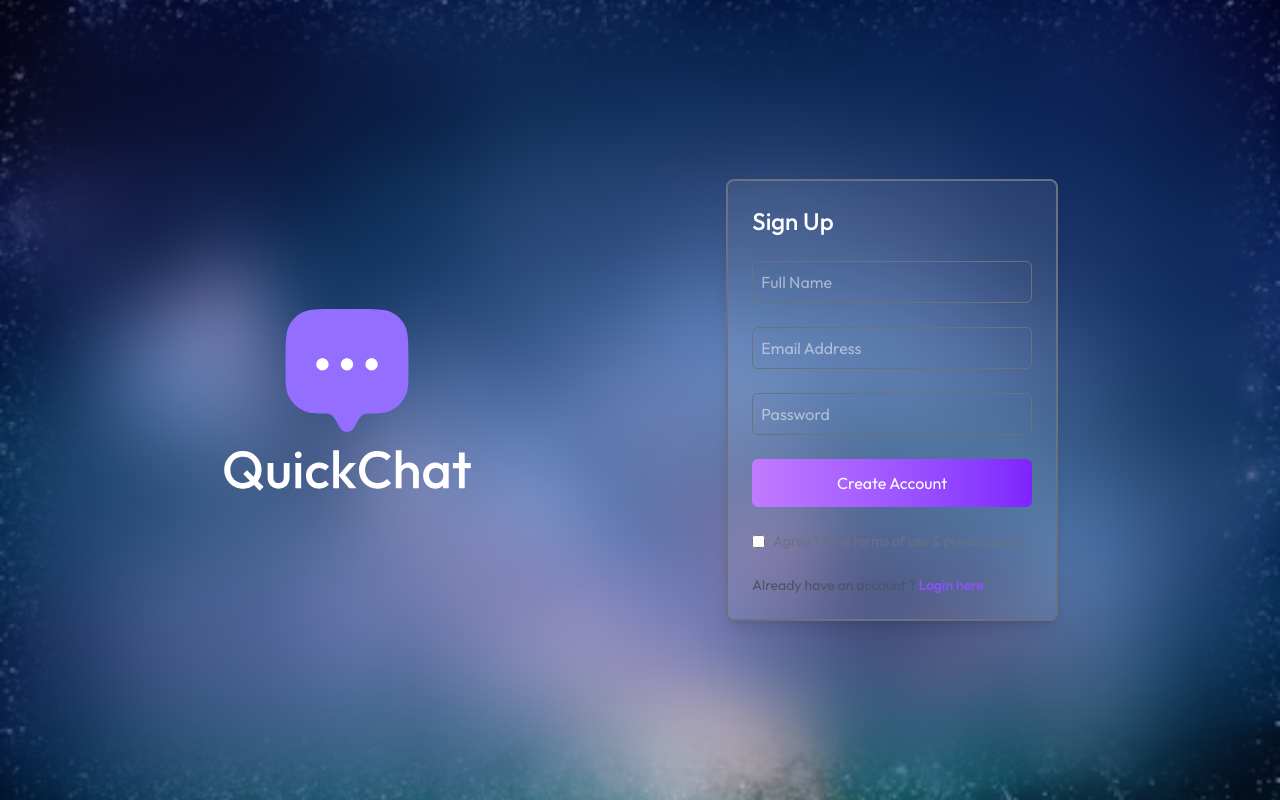
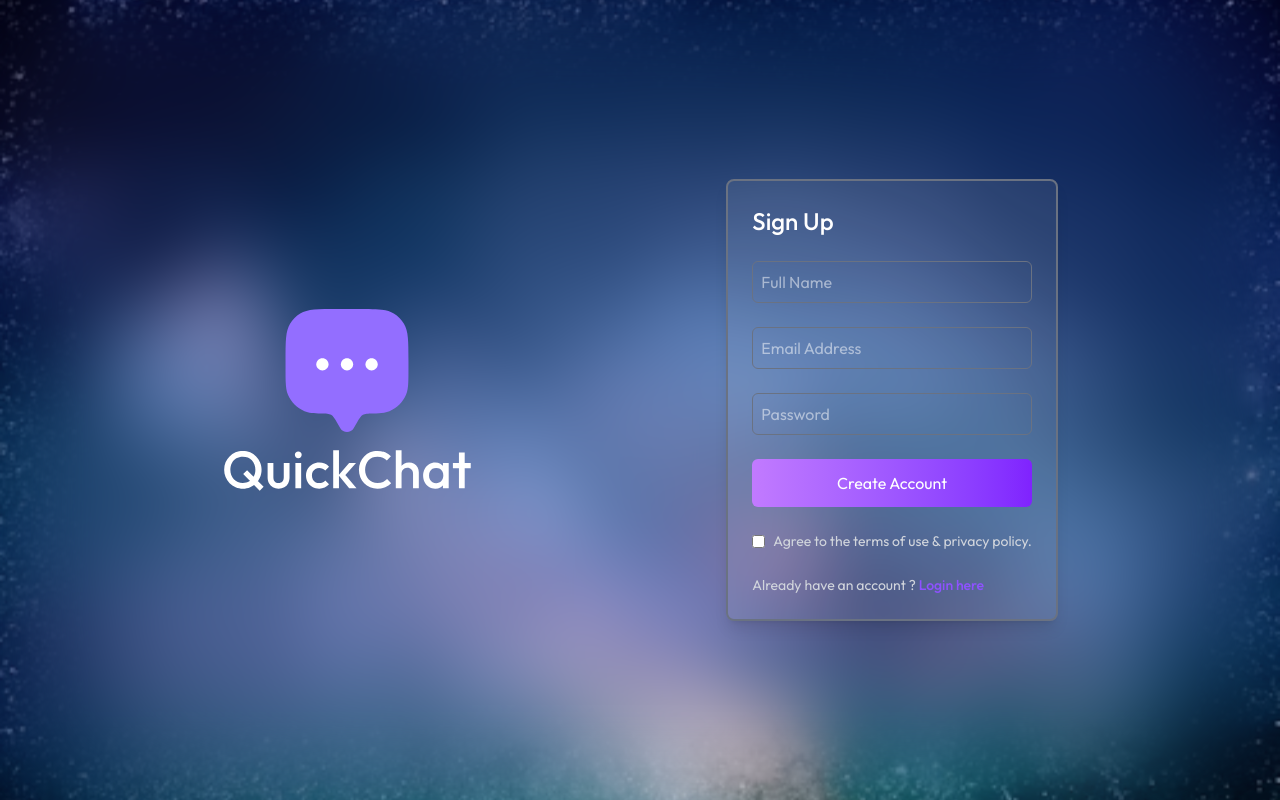
Before and after one commit to Shi7ish/chatapp, a React (Vite) app in the folder client/: page /login in a window 1280 px wide. Built offline with nearby package versions, Linux system fonts and the light colour scheme; no server answers.

Commit message:
new changes

```diff
--- a/client/src/pages/LoginPage.jsx
+++ b/client/src/pages/LoginPage.jsx
@@ -55,15 +55,15 @@ const LoginPage = () => {
           {currentState === 'Sign Up' ? "Create Account" : "Login Now"}
         </button>
 
-        <div className='flex items-center gap-2 text-sm text-gray-500'>
+        <div className='flex items-center gap-2 text-sm text-gray-300'>
           <input type="checkbox" required/>
           <p>Agree to the terms of use & privacy policy.</p>
         </div>
         <div className='flex flex-col gap-2'>
           {currentState === "Sign Up" ? (
-            <p className='text-sm text-gray-600'>Already have an account ? <span className='font-medium text-violet-500 cursor-pointer ' onClick={()=>{setCurrentState("Login"); setIsDataSubmitted(false)}}>Login here</span></p>
+            <p className='text-sm text-gray-300'>Already have an account ? <span className='font-medium text-violet-500 cursor-pointer ' onClick={()=>{setCurrentState("Login"); setIsDataSubmitted(false)}}>Login here</span></p>
           ) : (
-            <p className='text-sm text-gray-600'>Create an account <span className='font-medium text-violet-500 cursor-pointer ' onClick={()=>setCurrentState('Sign Up')}>Click here</span></p>
+            <p className='text-sm text-gray-300'>Create an account <span className='font-medium text-violet-500 cursor-pointer ' onClick={()=>setCurrentState('Sign Up')}>Click here</span></p>
           )}
         </div>
 
```
Also changed, not shown: 1 other file (tests, documents, lock files or other folders).
